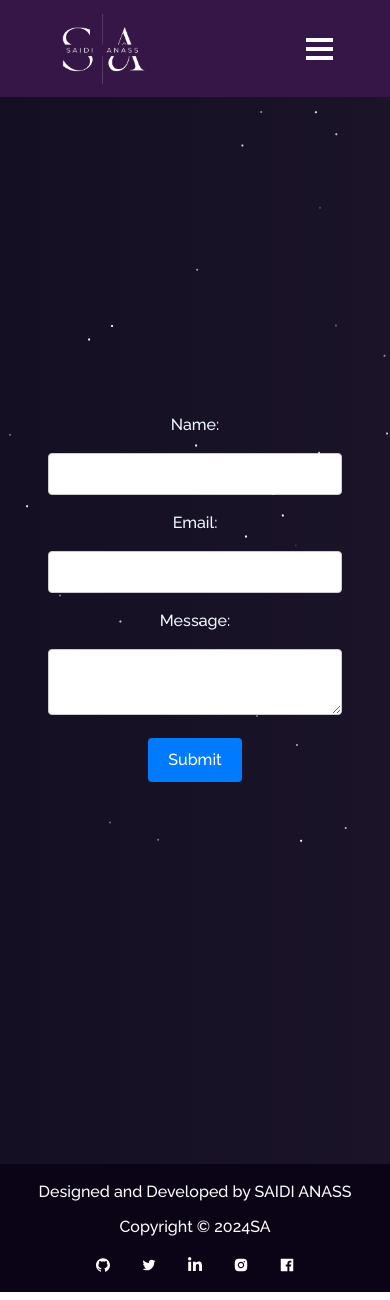
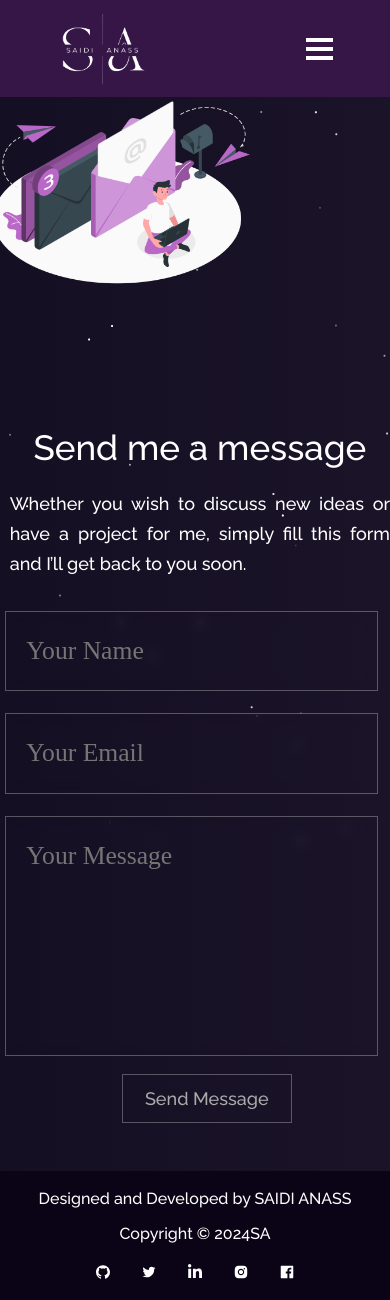
Before and after one commit to SaidiAnass11/Portfolio_saidi_anass_master, a React (Create React App) app: page /Contact in a window 390 px wide. Built offline with nearby package versions, Linux system fonts and the light colour scheme; a small style sheet from the web is missing.

Commit message:
add contact form

```diff
--- a/src/components/Contact/Contact.js
+++ b/src/components/Contact/Contact.js
@@ -1,84 +1,101 @@
-// ContactForm.js
+import React, { useState, useRef } from 'react';
+import emailjs from '@emailjs/browser';
+import { Card } from 'react-bootstrap';
+import Particle from '../Particle'; // Import the Particle component
+import Contact_img_02 from '../../Assets/Contact.png';
+import '../../style.css'; // Import the CSS file for styling
 
-import React, { useState } from 'react';
-import { Container } from "react-bootstrap";
-import Particle from "../Particle";
-
-// ... (rest of the component)
-
-const Contact = () => {
-  const [formData, setFormData] = useState({
-    name: '',
-    email: '',
-    message: '',
-  });
+export default function ContactPage() {
+  const form = useRef();
+  const [messageSent, setMessageSent] = useState('');
+  const [showNotification, setShowNotification] = useState(false);
+  const [email, setEmail] = useState('');
+  const [validEmail, setValidEmail] = useState(false);
 
   const handleChange = (e) => {
-    const { name, value } = e.target;
-    setFormData({
-      ...formData,
-      [name]: value,
-    });
+    const emailValue = e.target.value;
+    const emailPattern = /^[a-zA-Z0-9._-]+@[a-zA-Z0-9.-]+\.[a-zA-Z]{2,4}$/;
+    const isValidEmail = emailPattern.test(emailValue);
+
+    setEmail(emailValue);
+    setValidEmail(isValidEmail);
   };
 
-  const handleSubmit = (e) => {
+  const sendEmail = (e) => {
     e.preventDefault();
-    // Add your logic to handle the form submission (e.g., sending data to a server)
 
-    // For now, let's just log the form data to the console
-    console.log('Form Data:', formData);
-
-    // Optionally, you can reset the form fields
-    setFormData({
-      name: '',
-      email: '',
-      message: '',
-    });
+    if (validEmail) {
+      console.log('Valid email: ' + email);
+      emailjs
+        .sendForm('service_l1a1k4m', 'template_x5edxoi', form.current, 'gyjNMPBBhbqOzPGJh')
+        .then(
+          (result) => {
+            console.log(result.text);
+            setShowNotification(true);
+            setMessageSent('Your Message has been sent Successfully!');
+            setEmail('');
+            setValidEmail(false);
+            // Reset the form
+            e.target.reset();
+            // Clear the notification after 3 seconds
+            setTimeout(() => {
+              setShowNotification(false);
+            }, 3000);
+          },
+          (error) => {
+            console.log(error.text);
+          }
+        );
+    } else {
+      console.log('Invalid email: ' + email);
+    }
   };
 
   return (
-    <div style={{ position: "relative", minHeight: "100vh" }}>
-      <Container fluid className="Contact-section">
-        <Particle />
-        <div className="contact-container">
-          <div className="center-viewport">
-            <form onSubmit={handleSubmit} className="contact-form">
-              <label htmlFor="name">Name:</label>
-              <input
-                type="text"
-                id="name"
-                name="name"
-                value={formData.name}
-                onChange={handleChange}
-                required
-              />
-
-              <label htmlFor="email">Email:</label>
+    <div>
+      <Particle /> {/* Include the Particle component outside the section */}
+      <div style={{ position: 'relative', minHeight: '100vh' }}>
+        <section className="contact my-5" id="contact">
+          <div className="message_sent">
+            {showNotification && (
+              <div className="notification">
+                {messageSent ? <h2>{messageSent}</h2> : <p>Your Message Not Sent, Technical Problems.</p>}
+              </div>
+            )}
+          </div>
+          <div className="contact_info" id="mobile_column">
+            <div className="text_img">
+              <img src={Contact_img_02} alt="contact image" />
+            </div>
+            <div>
+              <div className="text">
+                <h1>Send me a message</h1>
+                <p className="text_desc">
+                  Whether you wish to discuss new ideas or have a project for me, simply fill this form and I’ll get back to you soon.
+                </p>
+              </div>
+              <form ref={form} onSubmit={sendEmail} className="contact-form">
+                <div className="inputBox">
+                  <input type="text" placeholder="Your Name" name="user_name" />
                   <input
                     type="email"
-                id="email"
-                name="email"
-                value={formData.email}
+                    className="email_input"
                     onChange={handleChange}
-                required
+                    value={email}
+                    placeholder="Your Email"
+                    name="user_email"
                   />
-
-              <label htmlFor="message">Message:</label>
-              <textarea
-                id="message"
-                name="message"
-                value={formData.message}
-                onChange={handleChange}
-                required
-              />
-
-              <button type="submit">Submit</button>
+                  <div className="email_validation">
+                    {validEmail ? <p className="valid">Email Valid.</p> : <p className="not_valid">Invalid Email.</p>}
+                  </div>
+                </div>
+                <textarea name="message" placeholder="Your Message" cols="30" rows="10"></textarea>
+                <input type="submit" className="inp_send_btn" value="Send Message" />
               </form>
             </div>
           </div>
-      </Container>
+        </section>
+      </div>
     </div>
   );
-};
-
-export default Contact;
+}
--- a/src/style.css
+++ b/src/style.css
@@ -693,67 +693,222 @@ button:focus {
 /* Contact */
 /* --------- */
 
-.contact-container {
+.contact_info {
   min-height: 100vh;
   display: flex;
-  /* flex-direction: column; */
+  justify-content: space-around;
+  gap: 40px;
   /* align-items: center; */
-  /* max-width: 400px; */
-  /* margin: 0 auto; */
-  /* padding: 20px; */
-  /* border: 1px solid #ccc; */
-  /* border-radius: 5px; */
-}
-.Contact-section {
-  position: relative !important;
-  padding-top: 260px !important;
-  padding-bottom: 60px !important;
-  color: white !important;
+  position: relative;
 }
 
-.center-viewport {
-  display: flex;
-  justify-content: center;
-  align-items: center;
-  flex-grow: 1;
-  max-height: 80vh;
-  overflow-y: auto;
+.text {
+  margin-top: 50px;
+  /* text-align: center; */
 }
 
-.contact-form label {
-  display: block;
-  margin-bottom: 16px;
-  color: aliceblue;
+.text h1 {
+  font-size: 50px;
+  color: #ffffff;
+  height: auto;
 }
 
-.contact input,
-.contact-form textarea {
+.text .text_desc {
+  margin: 20px 0; /* Adjusted the margin */
+  font-size: 18px;
+  line-height: 30px;
+  color: #ffffff;
   width: 100%;
-  padding: 8px;
-  margin-bottom: 16px;
-  border: 1px solid #ccc;
-  border-radius: 4px;
-}
-.contact-form input {
-  width: 100%;
-  padding: 8px;
-  margin-bottom: 16px;
-  border: 1px solid #ccc;
-  border-radius: 4px;
-}
-.contact-form button {
-  background-color: #007bff;
-  color: #fff;
-  padding: 10px 20px;
-  border: none;
-  border-radius: 4px;
-  cursor: pointer;
 }
 
-.contact-form button:hover {
-  background-color: #0056b3;
+.text_img {
+  width: 40%;
+  /* text-align: center; */
 }
 
-/* .spacer {
-  flex-grow: 1;
-} */
+.text_img img {
+  width: 100%;
+  max-width: 100%;
+  height: auto;
+  position: relative;
+}
+
+.contact_infos p {
+  line-height: 1.5; /* Adjusted the line-height */
+  font-size: 15px;
+  color: #62615c;
+}
+
+.contact_infos span {
+  color: var(--main-color);
+}
+.contact .message_sent {
+  position: absolute;
+  bottom: 0;
+  left: 50%;
+  transform: translateX(-50%);
+  text-align: center;
+  width: 100%;
+}
+.contact .message_sent h2,
+.contact .message_sent p {
+  border-left: 8px solid #fff;
+  color: #fff;
+  padding: 8px 15px;
+  width: fit-content;
+  font-size: 25px;
+  height: fit-content;
+  margin: 0 auto;
+}
+
+.contact .message_sent p {
+  background-color: #c70032;
+  position: absolute;
+  bottom: 0;
+  left: 50%;
+  transform: translateX(-50%);
+  text-align: center;
+  width: 100%;
+}
+
+.contact .message_sent h2 {
+  background-color: #00a740;
+  position: absolute;
+  bottom: 0;
+  left: 50%;
+  transform: translateX(-50%);
+  text-align: center;
+  width: 100%;
+}
+
+.email_validation {
+  display: none;
+}
+
+.email_input:focus + .email_validation {
+  display: block;
+}
+
+.contact .email_validation .valid,
+.contact .email_validation .not_valid {
+  font-size: 15px;
+  text-align: start;
+}
+
+.contact .email_validation .valid {
+  color: #00a740;
+}
+
+.contact .email_validation .not_valid {
+  color: #c70032;
+}
+
+.contact form {
+  max-width: 60rem;
+  margin: 0 auto;
+  text-align: center;
+}
+
+.contact form textarea,
+.contact form .inputBox input {
+  background: transparent;
+  -webkit-backdrop-filter: blur(6px);
+  backdrop-filter: blur(6px);
+  border: 1px solid rgba(255, 255, 255, 0.29);
+  color: #fff;
+  width: 98%;
+  outline: none;
+  margin: 0.7rem 0;
+  text-transform: none;
+  font-size: 1.6rem;
+  font-family: 'Poppins';
+  padding: 20px;
+}
+
+.contact form textarea:focus,
+.contact form .inputBox input:focus {
+  border: 1px solid var(--main-color);
+}
+
+.contact form textarea {
+  height: 15rem;
+  resize: none;
+}
+
+.s_btn,
+.inp_send_btn {
+  border: 1px solid rgba(255, 255, 255, 0.29);
+  outline: none;
+  background-color: transparent;
+  color: #aaa;
+  font-size: 18px;
+  padding: 10px 22px;
+  cursor: pointer;
+  transition: 0.4s ease;
+}
+
+.inp_send_btn:hover {
+  color: var(--main-color);
+  border: 1px solid var(--main-color);
+}
+
+/* Responsive Media Queries */
+@media (max-width: 1200px) {
+  .contact form {
+    margin-left: 25%;
+  }
+}
+
+@media (max-width: 768px) {
+  .text {
+    margin-left:8%;
+  }
+  .text_img {
+    width: 70%; /* Increased width for better visibility */
+    /* margin: 0 auto; */
+  }
+  .text .text_desc {
+    width: 100%;
+  }
+  .text .contact_note,
+  .text .contact_infos p {
+    max-width: 100%;
+  }
+  .contact form {
+    width: max-content;
+    margin-left: 6%;
+  }
+  .s_btn {
+    margin-left: 15%;
+  }
+}
+
+@media (max-width: 480px) {
+  .contact_info {
+    flex-direction: column;
+  }
+  .text_img img {
+    margin-left: 0;
+  }
+  .contact .message_sent {
+    margin-left: 0;
+  }
+  .contact .message_sent h2 {
+    font-size: 18px;
+  }
+  .text h1 {
+    font-size: 35px;
+  }
+  .contact form {
+    max-width: 92%;
+  }
+  #contact {
+    margin-left: -6%;
+  }
+  .text .text_desc {
+    text-align: justify;
+  }
+  .inp_send_btn {
+    margin-left: 8%;
+  }
+}
```
Also changed, not shown: src/Assets/Contact.png (added), 1 other file (tests, documents, lock files or other folders). Lines whose indentation alone changed are shown as unchanged.
